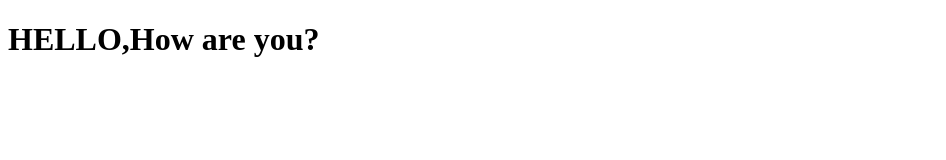
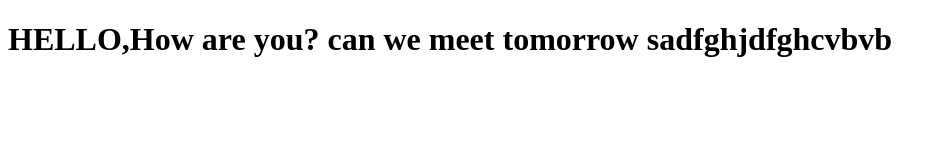
Before and after one commit to manjushaa626/gitexample, a plain HTML site: page index.html in a window 1280 px wide. Shown: the whole page, without its empty margins (0-946 px from the left). Drawn offline with Linux system fonts and the light colour scheme.

Commit message:
index.html again modified

```diff
--- a/index.html
+++ b/index.html
@@ -6,6 +6,6 @@
     <title>Document</title>
 </head>
 <body>
-    <h1>HELLO,How are you?</h1>
+    <h1>HELLO,How are you? can we meet tomorrow sadfghjdfghcvbvb</h1>
 </body>
 </html>
```
